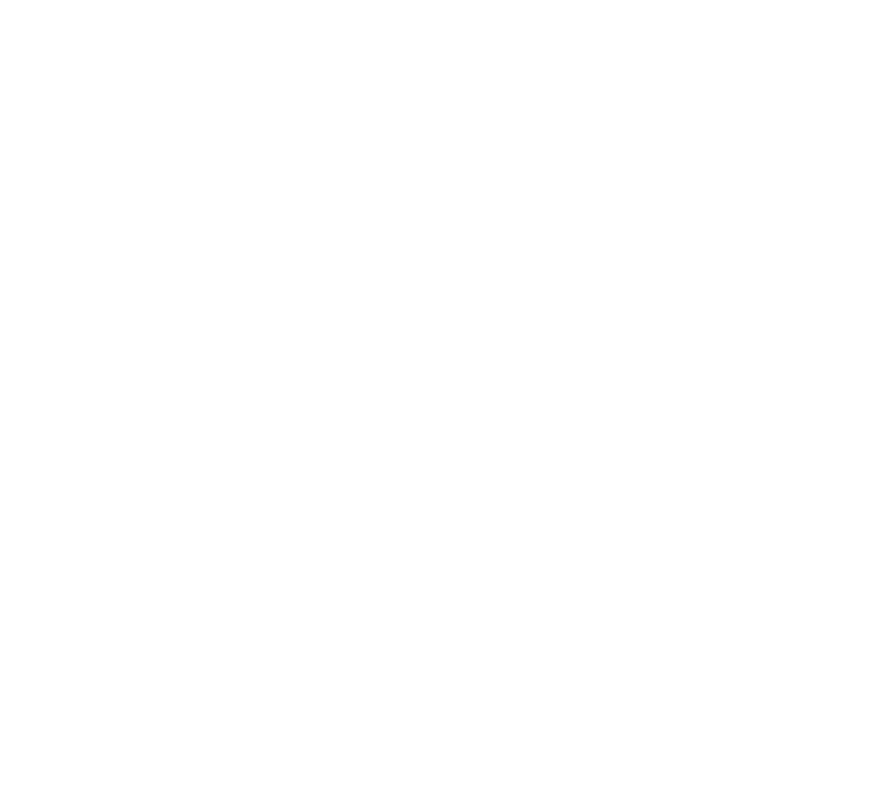
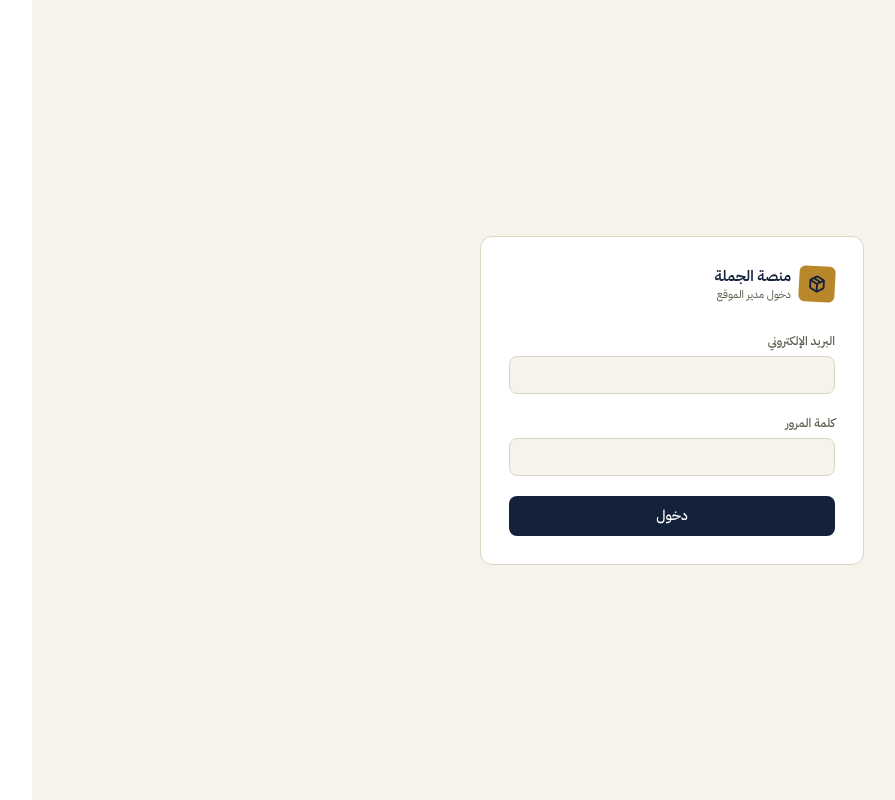
Before and after one commit to abohssan555-dot/wholesale-p2p, a React (Vite) app: page /admin in a window 1280 px wide. Before the commit this address had no page. Shown: the whole page, without its empty margins (32-927 px from the left). Built offline with nearby package versions, Linux system fonts and the light colour scheme.

Commit message:
Change route path for ManagerDashboard to '/admin'

```diff
--- a/src/main.jsx
+++ b/src/main.jsx
@@ -9,7 +9,7 @@ ReactDOM.createRoot(document.getElementById("root")).render(
   <React.StrictMode>
     <BrowserRouter>
       <Routes>
-        <Route path="/" element={<ManagerDashboard />} />
+        <Route path="/admin" element={<ManagerDashboard />} />
         <Route path="/trader" element={<TraderOnboarding />} />
       </Routes>
     </BrowserRouter>
```
